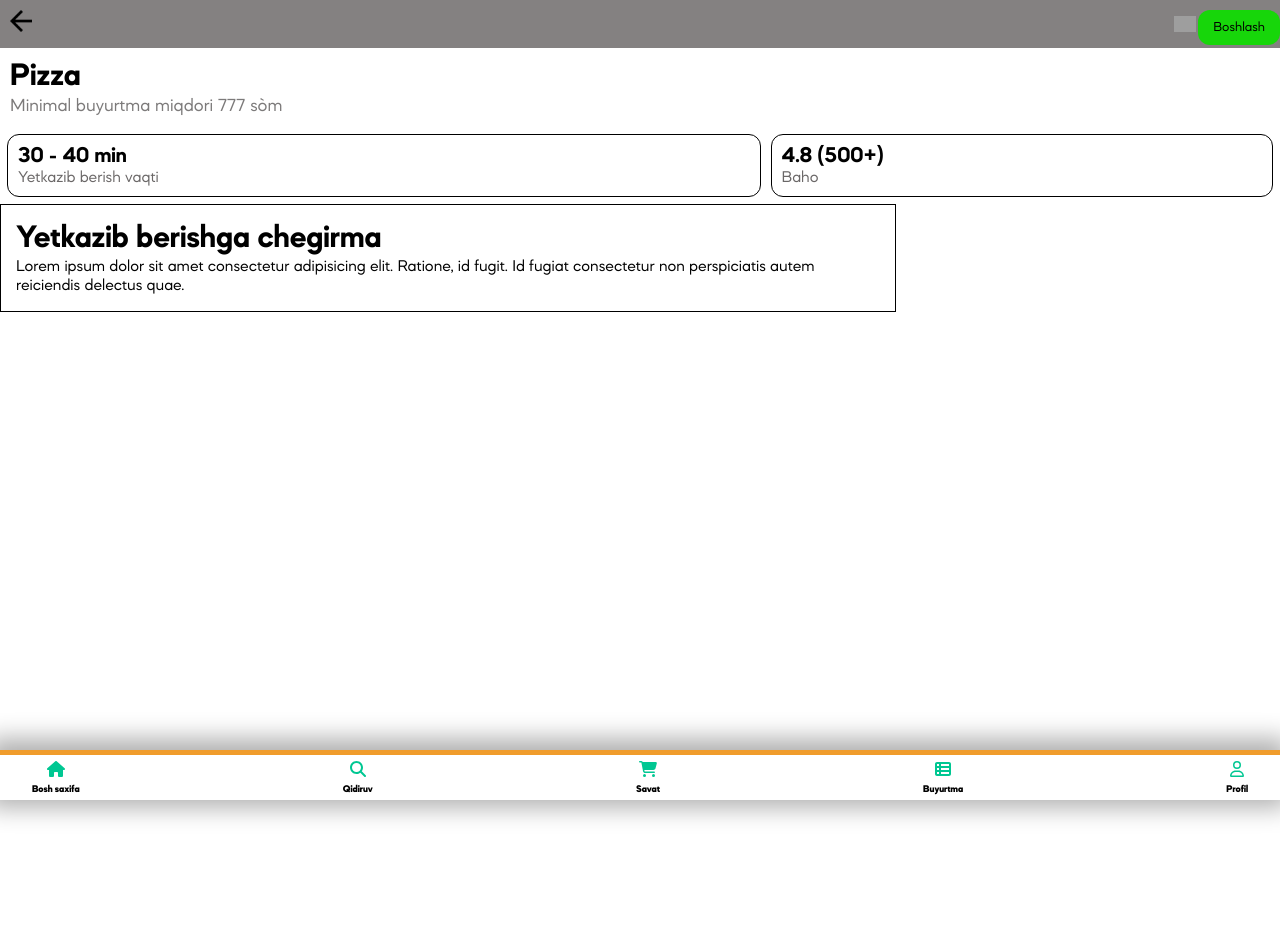
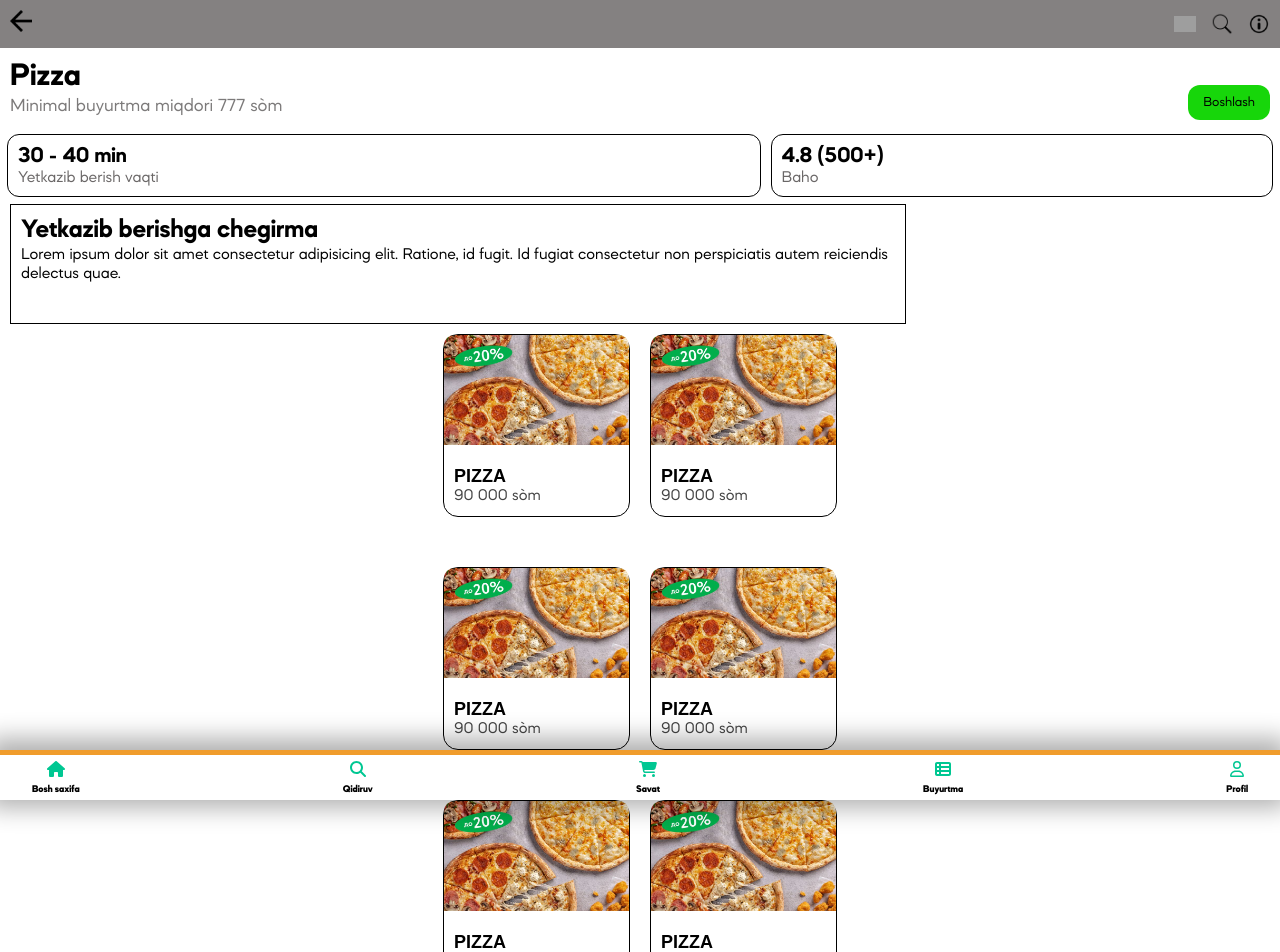
Before and after one commit to BakhramovDev/YetkazAppDemo, a Vue app: page /About in a window 1280 px wide. Shown: the top 952 px of the page. Before the commit the page ends 800 px from the top, so only its background shows below. Built offline with nearby package versions, Linux system fonts and the light colour scheme; grey boxes are pictures that could not be loaded.

Commit message:
new animation

```diff
--- a/src/components/AboutModal.vue
+++ b/src/components/AboutModal.vue
@@ -37,8 +37,8 @@ export default {
 /* Modal styling */
 .button{
     position: absolute;
-    top: 10px;
-    right: 0;
+    top: 85px;
+    right: 10px;
     max-width: 130px;
     padding: 10px 15px;
     border-radius: 12px;
--- a/src/components/Delivery.vue
+++ b/src/components/Delivery.vue
@@ -33,6 +33,7 @@
 }
 .card_2 h1 {
   font-size: 22px;
+  white-space: nowrap;
 }
 .card_2 p {
   font-size: 16px;
--- a/src/components/DeliveryModal.vue
+++ b/src/components/DeliveryModal.vue
@@ -1,5 +1,5 @@
 <template>
-    <div>
+    <div class="wrapper">
         <div class="card">
             <div class="title">
                 <h1 class="cut">Yetkazib berishga chegirma</h1>
@@ -11,15 +11,19 @@
     </div>
 </template>
 <style scoped>
+
 .card{
+    margin-left: 10px;
+    height: 120px;
     border: 1px solid;
     background: #fff;
     max-width: 70%;
-    padding: 15px;
+    padding: 10px;
 }
  .title .cut {
+    font-size: 26px;
   display: -webkit-box;
-  -webkit-line-clamp: 2;
+  -webkit-line-clamp: 1;
   -webkit-box-orient: vertical;
   overflow: hidden;
 }
--- /dev/null
+++ b/src/components/ProductCard.vue
@@ -0,0 +1,65 @@
+<template>
+    <div>
+       <div class="card">
+          <div class="card_img">
+            <img class="image" src="@/assets/reastoran1.jpg" alt="img" />
+          </div>
+          <div class="card_title">
+            <div class="food_name">
+              <h1>PIZZA</h1>
+
+            </div>
+            <div class="cost">
+              <p>90 000 so`m</p>
+            </div>
+
+          </div>
+        </div>
+    </div>
+</template>
+<style scoped>
+.card_wrapper {
+  margin-top: 10px;
+  padding-bottom: 70px;
+  display: flex;
+  flex-direction: column;
+  align-items: center;
+  gap: 15px;
+}
+.card {
+  border: 1px solid ;
+  margin: 0 10px;
+  border-radius: 15px;
+  background: #fff;
+  margin-bottom: 50px;
+}
+.card .card_title{
+  padding: 10px;
+}
+.card .card_img .image {
+  object-fit: cover;
+  height: 110px;
+  width: 100%;
+  border-radius: 10px 10px 0 0;
+}
+.card .card_title .food_name {
+  display: flex;
+  justify-content: space-between;
+  align-items: center;
+  padding-top: 5px;
+}
+.card_title .food_name h1{
+  font-size: 18px;
+  font-family: sans-serif;
+}
+.card_title .cost p{
+  font-size: 16px;
+  color: #444444;
+}
+@media (min-width: 320px) {
+  .card .card_img img {
+    width: 100%;
+    height: 30vh;
+  }
+}
+</style>
--- /dev/null
+++ b/src/components/Products.vue
@@ -0,0 +1,185 @@
+<template>
+  <div>
+    <!-- <button class="button" @click="openModal">Pizza</button> -->
+    <div class="card_wrapper">
+      <div class="row">
+        <div class="card" @click="openModal">
+          <ProductCard />
+        </div>
+        <div class="card" @click="openModal">
+          <ProductCard />
+        </div>
+      </div>
+      <div class="row">
+        <div class="card" @click="openModal">
+          <ProductCard />
+        </div>
+        <div class="card" @click="openModal">
+          <ProductCard />
+        </div>
+      </div>
+      <div class="row">
+        <div class="card" @click="openModal">
+          <ProductCard />
+        </div>
+        <div class="card" @click="openModal">
+          <ProductCard />
+        </div>
+      </div>
+      <div class="row">
+        <div class="card" @click="openModal">
+          <ProductCard />
+        </div>
+        <div class="card" @click="openModal">
+          <ProductCard />
+        </div>
+      </div>
+      <div class="row">
+        <div class="card" @click="openModal">
+          <ProductCard />
+        </div>
+        <div class="card" @click="openModal">
+          <ProductCard />
+        </div>
+      </div>
+    </div>
+    <transition name="modal">
+      <div v-if="isModalOpen" class="modal-container" @click="closeModal">
+        <div class="modal" @click.stop>
+          <div class="modal-content">
+            <!-- Your modal content goes here -->
+            <p>
+              Lorem ipsum dolor sit amet consectetur adipisicing elit. Eos
+              quisquam impedit ipsa rem fuga quis excepturi. Fuga incidunt
+              doloremque quas, ea expedita modi cum omnis quasi nemo quidem,
+              pariatur necessitatibus. Autem, deserunt. Ad aliquid nihil quas
+              voluptate nesciunt architecto recusandae perferendis saepe id
+              deleniti ex amet, sit consequatur exercitationem reprehenderit eos
+              minima, sunt quam nam itaque molestias modi officia laboriosam.
+              Obcaecati quia ipsum amet nesciunt voluptates quam earum
+              repudiandae est modi adipisci laudantium dolore necessitatibus
+              impedit nam sint accusamus voluptatibus labore, fuga itaque neque!
+              Corporis sint eligendi quis dolore illum deserunt temporibus
+              consequatur ullam deleniti autem, ex nostrum obcaecati. Qui
+              nostrum molestias possimus animi incidunt beatae atque iusto,
+              temporibus reiciendis laudantium quidem reprehenderit suscipit
+              voluptatibus delectus voluptates? Fugit enim officia in deserunt,
+              nihil vitae iure doloribus? Ipsam debitis distinctio impedit ad
+              repellat voluptates ipsum doloremque maiores pariatur! Neque
+              placeat nostrum modi, amet ex impedit ea id dicta libero!
+              Similique quisquam quas ratione accusantium illo est, fuga
+              deleniti omnis, labore eaque magnam temporibus natus molestias
+              nobis dicta voluptas accusamus reprehenderit itaque. Eum amet
+              dolore quo architecto laborum rerum vitae quas natus iure
+              consectetur ad voluptatem autem est quod repudiandae laboriosam
+              magnam unde numquam labore hic, sit nihil nam error. Explicabo
+              molestiae exercitationem nemo quaerat dolorem sed fuga soluta cum
+              eum adipisci totam aspernatur cupiditate, laborum impedit
+              excepturi odit quae perferendis a, harum voluptatum minus commodi
+              deleniti ducimus. Reiciendis fugiat perspiciatis a sit molestiae
+              quos unde quibusdam deserunt illo animi iusto rerum earum,
+              doloribus nesciunt, illum nihil tenetur tempore dolores. Dicta,
+              cum dignissimos est eligendi quibusdam, dolores a, fuga illo ea
+              unde sed. Maxime expedita similique officiis repudiandae quasi
+              animi obcaecati quaerat facere dicta fugit officia eos harum ad
+              sequi omnis nostrum, debitis alias adipisci impedit, quis
+              provident. Eveniet id quisquam dicta culpa rem quas maiores in,
+              facilis at consectetur corporis amet!.
+            </p>
+            <button @click="closeModal">Close Modal</button>
+          </div>
+        </div>
+      </div>
+    </transition>
+  </div>
+</template>
+
+<script>
+import ProductCard from "@/components/ProductCard.vue";
+export default {
+  data() {
+    return {
+      isModalOpen: false,
+    };
+  },
+  methods: {
+    openModal() {
+      this.isModalOpen = true;
+      // Add a class to the body to hide overflow
+      document.body.classList.add("modal-open");
+    },
+    closeModal() {
+      this.isModalOpen = false;
+      // Remove the class from the body to restore overflow
+      document.body.classList.remove("modal-open");
+    },
+  },
+  components: {
+    ProductCard,
+  },
+};
+</script>
+
+<style scoped>
+.card_wrapper{
+  display: flex;
+  gap: -50px;
+  align-items: center;
+  flex-direction: column;
+}
+.card_wrapper .row{
+    display: flex;
+    justify-content: space-between;
+    align-items: center;
+}
+.modal-container-enter-active,
+.modal-container-leave-active {
+  transition: opacity 1.5s ease-out;
+}
+
+.modal-container-enter, .modal-container-leave-to /* .modal-container-leave-active in <2.1.8 */ {
+  opacity: 0;
+}
+
+.modal-container-enter-to {
+  opacity: 1;
+}
+
+.modal-container {
+  position: fixed;
+  z-index: 100;
+  top: 0;
+  left: 0;
+  width: 100%;
+  height: 100%;
+  background-color: rgba(0, 0, 0, 0.5);
+}
+
+.modal {
+  height: 100%;
+  overflow: scroll;
+  width: 100%;
+  background-color: white;
+  padding: 20px;
+  border-radius: 8px;
+  transform: translateY(30%);
+  transition: transform 1s ease-out;
+}
+
+.modal-enter, .modal-leave-to /* .modal-leave-active in <2.1.8 */ {
+  transform: translateY(100%);
+}
+
+.modal-enter-to {
+  transform: translateY(0);
+}
+
+.modal-open {
+  overflow: hidden;
+  transition: 0.8s;
+}
+
+button {
+  margin-top: 20px;
+}
+</style>
--- a/src/components/Restaurants.vue
+++ b/src/components/Restaurants.vue
@@ -444,9 +444,11 @@
   margin: 0 10px;
   border-radius: 15px;
   background: #fff;
+  padding: 15px;
 }
 .card .card_img img {
   object-fit: cover;
+  width: 100%;
   border-radius: 10px 10px 0 0;
 }
 .card .card_title .food_name {
--- a/src/components/Swiper.vue
+++ b/src/components/Swiper.vue
@@ -5,6 +5,7 @@
       speed="100"
       loop="true"
       class="swiper"
+      space-between="10"
     >
       <swiper-slide
         ><img class="image" src="@/assets/swiper1.webp" alt="img" />
@@ -20,10 +21,20 @@
 </template>
 
 <style scoped>
+.home{
+  padding: 0 30px;
+}
 .home .image {
+  max-width: 320px;
+  width: 100% ;
+  height: 100px;
   object-fit: cover;
+  border-radius: 12px;
+
+
 }
 .home .swiper {
+  margin: 0 auto;
   overflow: hidden;
   padding: 10px;
 }
@@ -31,11 +42,6 @@
   .home .swiper {
     overflow: hidden;
   }
-  .home .image {
-    width: 100%;
-    height: 30px;
-    object-fit: cover;
-    border-radius: 10px;
-  }
+
 }
 </style>
--- a/src/views/About.vue
+++ b/src/views/About.vue
@@ -1,6 +1,5 @@
 <template>
   <div>
-
     <div class="About">
       <div class="header">
         <div class="exit_icon">
@@ -25,18 +24,23 @@
       </div>
       <div class="deliver">
         <Delivery />
-
+      </div>
+      <div class="home_bottom">
+        <AboutModalVue />
+        <DeliveryModal />
+      </div>
+      <div class="bottom_product">
+        <Products />
       </div>
     </div>
-    <AboutModalVue />
-    <DeliveryModal />
-
   </div>
-
 </template>
 <style scoped>
-.About{
+.About {
   background: #fff;
+}
+.bottom_product {
+  margin-top: 10px;
 }
 .header {
   display: flex;
@@ -60,31 +64,33 @@
   align-items: center;
   gap: 15px;
 }
-.home{
+.home {
   padding: 10px;
 }
-.home .product_name  {
+.home .product_name {
   margin: 0 auto;
 }
-.cost p{
+.cost p {
   font-size: 18px;
   color: #7c7a7a;
 }
 </style>
 <script>
-import AboutModalVue from '@/components/AboutModal.vue';
-import Delivery from '@/components/Delivery.vue';
-import DeliveryModal from '@/components/DeliveryModal.vue'
+import AboutModalVue from "@/components/AboutModal.vue";
+import Delivery from "@/components/Delivery.vue";
+import DeliveryModal from "@/components/DeliveryModal.vue";
+import Products from "@/components/Products.vue";
 export default {
   data() {
     return {
       ProductName: "Pizza",
     };
   },
-  components:{
+  components: {
     AboutModalVue,
     Delivery,
-    DeliveryModal
-  }
+    DeliveryModal,
+    Products,
+  },
 };
 </script>
```
Lines whose indentation alone changed are shown as unchanged.
